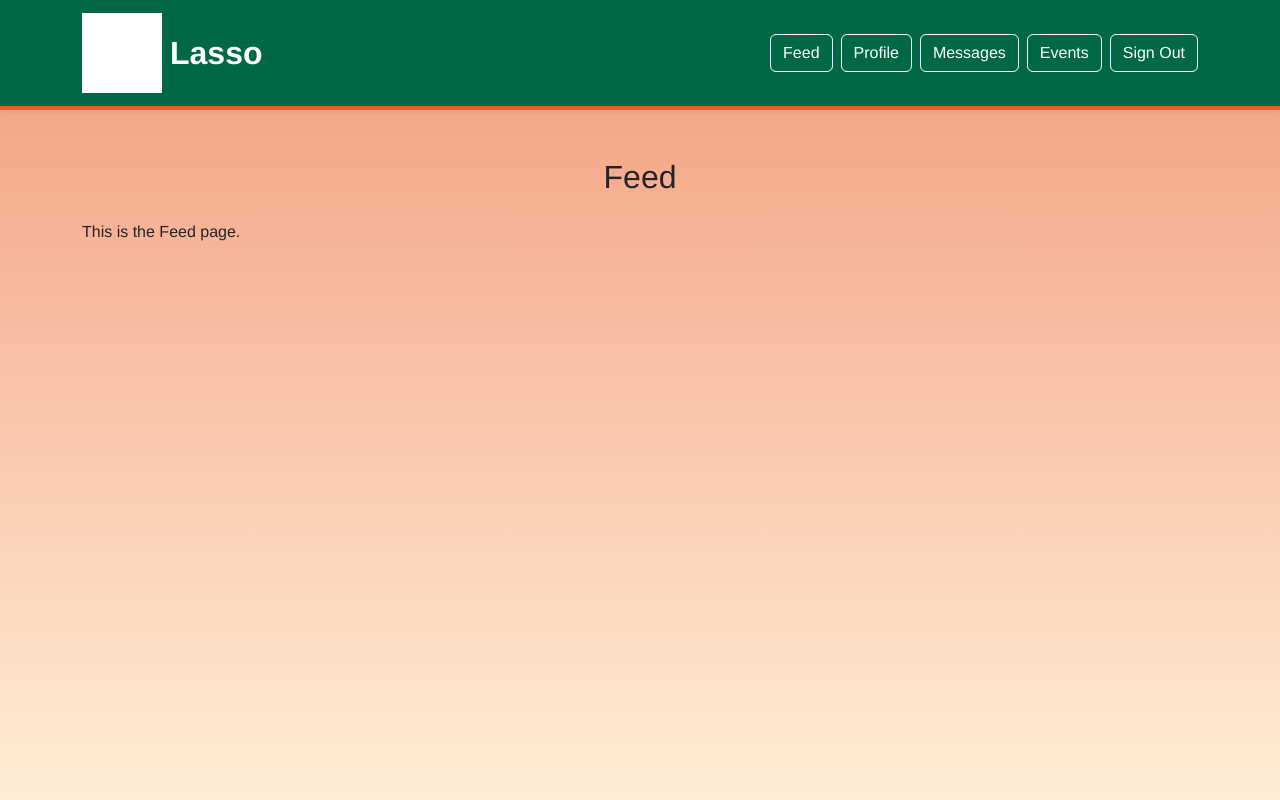
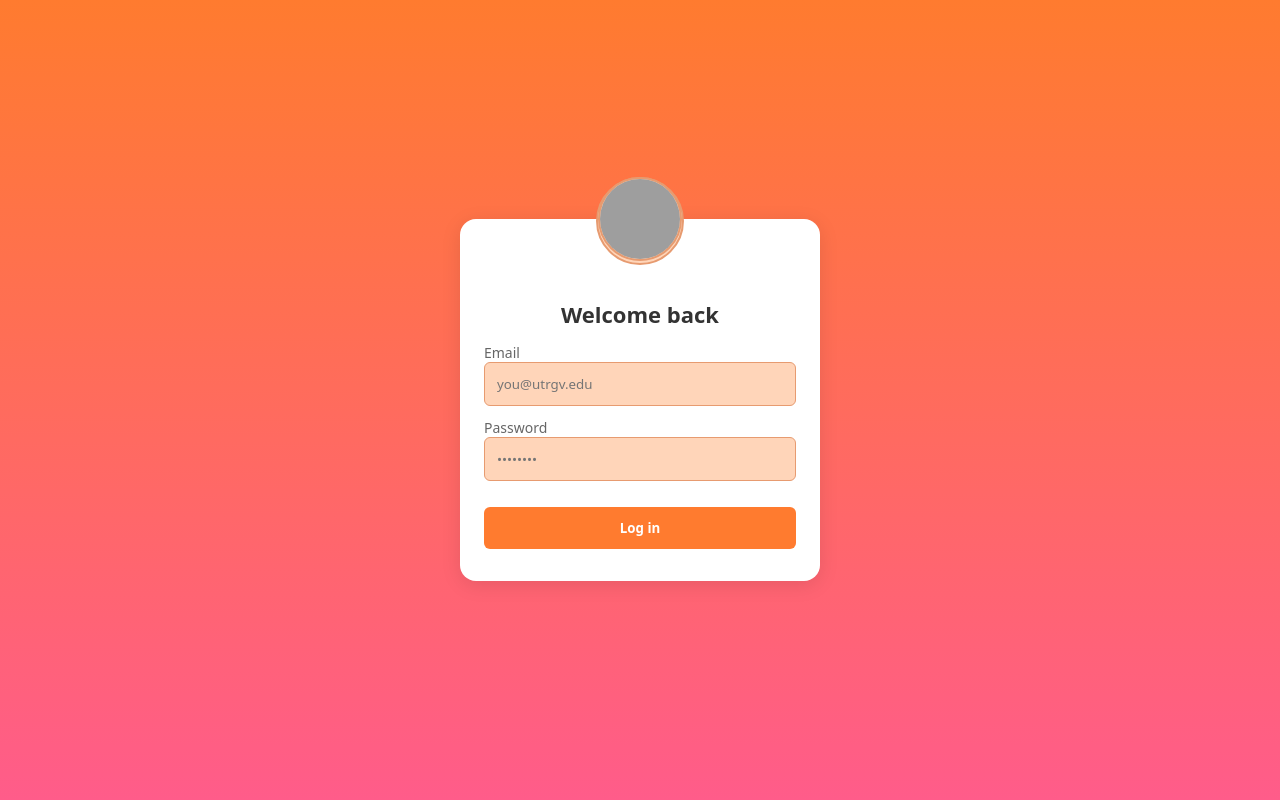
Before and after one commit to mozzarellastix/SWE_App, a Django app: page / in a window 1280 px wide. Run offline with Django 5.2, Linux system fonts and the light colour scheme; grey boxes are pictures that could not be loaded.

Commit message:
Connected db to login

```diff
--- /dev/null
+++ b/sweapp/polls/static/css/login-styles.css
@@ -0,0 +1,116 @@
+/* COLORS */
+:root {
+  --orange: #ff7b2f;
+  --pink: #ff5c8a;
+  --white: #ffffff;
+  --light-peach: #ffd5b9;
+  --text: #333;
+}
+
+/* RESET + BASE */
+* {
+  box-sizing: border-box;
+  font-family: system-ui, -apple-system, "Segoe UI", Roboto, sans-serif;
+}
+
+body {
+  margin: 0;
+  min-height: 100vh;
+  display: flex;
+  justify-content: center;
+  align-items: center;
+
+  /* gradient background */
+  background: linear-gradient(180deg, var(--orange), var(--pink));
+}
+
+/* LOGIN CARD */
+.card {
+  position: relative;
+  width: min(90vw, 360px);
+  background: var(--white);
+  border-radius: 16px;
+  padding: 80px 24px 32px; /* top padding leaves space for the circle */
+  box-shadow: 0 4px 20px rgba(0, 0, 0, 0.1);
+  text-align: center;
+}
+
+/* PROFILE CIRCLE */
+.card::before {
+  content: "";
+  position: absolute;
+  top: -42px;
+  left: 50%;
+  transform: translateX(-50%);
+  width: 84px;
+  height: 84px;
+  background: var(--light-peach);
+  border: 2px solid #e79b70;
+  border-radius: 50%;
+}
+
+/* FORM ELEMENTS */
+h1 {
+  margin-top: 0;
+  font-size: 22px;
+  color: var(--text);
+}
+
+label {
+  display: block;
+  margin: 12px 0 6px;
+  font-size: 14px;
+  color: #666;
+  text-align: left;
+}
+
+input {
+  width: 100%;
+  padding: 12px;
+  border: 1.5px solid #e79b70;
+  border-radius: 6px;
+  background: var(--light-peach);
+  color: var(--text);
+}
+
+input:focus {
+  outline: none;
+  border-color: var(--orange);
+}
+
+/* BUTTON */
+button {
+  width: 100%;
+  margin-top: 20px;
+  padding: 12px;
+  border: 0;
+  border-radius: 6px;
+  background: var(--orange);
+  color: white;
+  font-weight: 600;
+  cursor: pointer;
+  transition: background 0.2s;
+}
+
+button:hover {
+  background: #ff9a5c;
+}
+
+/* ERROR MESSAGE */
+.error {
+  color: #ff4b4b;
+  margin-top: 8px;
+}
+
+#avatar {
+  width: 84px;
+  height: 84px;
+  object-fit: cover;
+  border-radius: 50%;
+  border: 2px solid #e79b70;
+  position: absolute;
+  top: -42px;
+  left: 50%;
+  transform: translateX(-50%);
+  background: var(--light-peach);
+}
--- a/sweapp/polls/templates/main/login.html
+++ b/sweapp/polls/templates/main/login.html
@@ -1,5 +1,54 @@
-{% extends "main/base.html" %}
-{% block content %}
-<h2 class="text-center mb-4">Login to Lasso</h2>
-<p>This is the login page.</p>
-{% endblock %}
+{% load static %}
+<!DOCTYPE html>
+<html lang="en">
+  <head>
+    <meta charset="utf-8" />
+    <title>Login — Vaquero Social</title>
+    <meta name="viewport" content="width=device-width, initial-scale=1" />
+    <link rel="stylesheet" href="{% static 'css/login-styles.css' %}" />
+  </head>
+  <body>
+    <main class="card">
+      <h1>Welcome back</h1>
+
+      <img
+        id="avatar"
+        src="https://content.sportslogos.net/logos/35/5639/full/utrgv_vaqueros_logo_mascot_2019_sportslogosnet-7580.png"
+        alt="Profile avatar"
+      />
+
+      <form id="loginForm" method="post" action="">
+        {% csrf_token %}
+
+        <label
+          >Email
+          <input
+            id="email"
+            name="email"
+            type="email"
+            placeholder="you@utrgv.edu"
+            required
+          />
+        </label>
+
+        <label
+          >Password
+          <input
+            id="password"
+            name="password"
+            type="password"
+            placeholder="••••••••"
+            required
+            minlength="4"
+          />
+        </label>
+
+        <button type="submit" id="loginBtn">Log in</button>
+
+        {% if messages %} {% for message in messages %}
+        <p class="error" role="alert">{{ message }}</p>
+        {% endfor %} {% endif %}
+      </form>
+    </main>
+  </body>
+</html>
--- a/sweapp/polls/templates/main/navbar.html
+++ b/sweapp/polls/templates/main/navbar.html
@@ -1,28 +1,57 @@
-
 {% comment %} Have no idea what im doing -ash ;) {% endcomment %}
 <!-- Navbar HTML using Bootstrap 5, however probably will change it up later -->
-<nav class="navbar navbar-expand-lg navbar-light bg-white border-bottom border-4 border-warning shadow-sm sticky-top">
+<nav
+  class="navbar navbar-expand-lg navbar-light bg-white border-bottom border-4 border-warning shadow-sm sticky-top"
+>
   <div class="container">
-        <a class="navbar-brand d-flex align-items-center gap-2" href="{% url 'feed' %}">
+    <a
+      class="navbar-brand d-flex align-items-center gap-2"
+      href="{% url 'feed' %}"
+    >
       <!-- need to find a logo, placeholder -->
-            <img src="https://images.vexels.com/media/users/3/252889/isolated/preview/02e0a9c8d1b16f3f23d96715d114168e-cowboy-with-lasso-and-horse-silhouette.png"
-                 alt="Lasso Logo" width="80" height="80" class="d-inline-block align-text-top">
+      <img
+        src="https://images.vexels.com/media/users/3/252889/isolated/preview/02e0a9c8d1b16f3f23d96715d114168e-cowboy-with-lasso-and-horse-silhouette.png"
+        alt="Lasso Logo"
+        width="80"
+        height="80"
+        class="d-inline-block align-text-top"
+      />
       <span class="fs-2 fw-bold text-warning">Lasso</span>
     </a>
-        <button class="navbar-toggler" type="button" data-bs-toggle="collapse" data-bs-target="#navbarContent"
-                aria-controls="navbarContent" aria-expanded="false" aria-label="Toggle navigation">
+    <button
+      class="navbar-toggler"
+      type="button"
+      data-bs-toggle="collapse"
+      data-bs-target="#navbarContent"
+      aria-controls="navbarContent"
+      aria-expanded="false"
+      aria-label="Toggle navigation"
+    >
       <span class="navbar-toggler-icon"></span>
     </button>
 
-
     <div class="collapse navbar-collapse" id="navbarContent">
       <ul class="navbar-nav ms-auto gap-2">
-                <li class="nav-item"><a class="btn btn-outline-warning" href="{% url 'feed' %}">Feed</a></li>
-                <li class="nav-item"><a class="btn btn-outline-warning" href="{% url 'profile' %}">Profile</a></li>
-                <li class="nav-item"><a class="btn btn-outline-warning" href="{% url 'messages' %}">Messages</a></li>
-                <li class="nav-item"><a class="btn btn-outline-danger" href="{% url 'events' %}">Events</a></li>
-                <li class="nav-item"><a class="btn btn-outline-warning" href="{% url 'login' %}">Sign Out</a></li> <!--wonky -->
-                {% comment %} <!-- <li class="nav-item"><a class="btn btn-outline-warning" href="{% url 'settings' %}">Settings</a></li> --> we should prob add this eventually {% endcomment %}
+        <li class="nav-item">
+          <a class="btn btn-outline-warning" href="/polls/feed/">Feed</a>
+        </li>
+        <li class="nav-item">
+          <a class="btn btn-outline-warning" href="/polls/profile/">Profile</a>
+        </li>
+        <li class="nav-item">
+          <a class="btn btn-outline-warning" href="/polls/messages/"
+            >Messages</a
+          >
+        </li>
+        <li class="nav-item">
+          <a class="btn btn-outline-danger" href="/polls/events/">Events</a>
+        </li>
+        <li class="nav-item">
+          <a class="btn btn-outline-warning" href="/logout/">Sign Out</a>
+        </li>
+        {% comment %}
+        <!-- <li class="nav-item"><a class="btn btn-outline-warning" href="{% url 'settings' %}">Settings</a></li> -->
+        we should prob add this eventually {% endcomment %}
       </ul>
     </div>
   </div>
--- a/sweapp/polls/urls.py
+++ b/sweapp/polls/urls.py
@@ -8,9 +8,11 @@ from . import views
 # testing out views - ash
 urlpatterns = [
     path('', views.feed_view, name='feed'),
+    path('feed/', views.feed_view, name='feed-page'),  # Added explicit feed URL
     path('login/', views.login_view, name='login'),
+    path('logout/', views.logout_view, name='logout'),
     path('events/', views.events_view, name='events'),
     path('messages/', views.messages_view, name='messages'),
-    path('profile/', views.profile_view, name='profile'),
+    path('profile/', views.profile_view, name='profile')
     # path('navbar/', views.navbar, name='navbar'),
 ]
--- a/sweapp/polls/views.py
+++ b/sweapp/polls/views.py
@@ -1,18 +1,61 @@
 from django.http import HttpResponse
-
-from django.shortcuts import render
+from django.shortcuts import render, redirect
+from django.contrib.auth import authenticate, login, logout
+from django.contrib import messages
 
 def index(request):
     return HttpResponse("Hello world. You're at the polls index.")
 
-# Create your views here.
-
 # testing out views.. - ash
 # unless its supposed to be (for example)'main/login.html' <- it was lmao
 def login_view(request):
+    # If user is already logged in, redirect to feed
+    if request.user.is_authenticated:
+        return redirect('/polls/feed/')
+
+    if request.method == 'POST':
+        email = request.POST.get('email')
+        password = request.POST.get('password')
+
+        print(f"[LOGIN] Attempting login for email: {email}")
+
+        # Django's authenticate() uses username by default, but we can use email
+        # First, try to find user by email
+        from django.contrib.auth.models import User
+        try:
+            user_obj = User.objects.get(email=email)
+            username = user_obj.username
+            print(f"[LOGIN] Found user: {username}")
+        except User.DoesNotExist:
+            print(f"[LOGIN] No user found with email: {email}")
+            messages.error(request, 'Invalid email or password.')
+            return render(request, 'main/login.html')
+
+        # Authenticate user against database
+        user = authenticate(request, username=username, password=password)
+        print(f"[LOGIN] Authentication result: {user}")
+
+        if user is not None:
+            # Login successful - log the user in
+            login(request, user)
+            print(f"[LOGIN] User logged in successfully. Authenticated: {request.user.is_authenticated}")
+            return redirect('/polls/feed/')  # Redirect to feed page after login
+        else:
+            # Login failed
+            print(f"[LOGIN] Authentication failed for user: {username}")
+            messages.error(request, 'Invalid email or password.')
+
     return render(request, 'main/login.html')
 
 def feed_view(request):
+    print(f"[FEED] User: {request.user}, Authenticated: {request.user.is_authenticated}")
+
+    # Check if user is logged in
+    if not request.user.is_authenticated:
+        print(f"[FEED] User not authenticated, redirecting to login")
+        return redirect('/')  # Redirect to login page
+
+    print(f"[FEED] Rendering feed for user: {request.user.username}")
     return render(request, 'main/feed.html')
 
 def events_view(request):
@@ -26,3 +69,10 @@ def profile_view(request):
 
 def navbar(request): # do we need a view for navbar?
     return HttpResponse("This is the navbar component.")
+
+def logout_view(request):
+    print(f"[LOGOUT] User {request.user.username} logging out")
+    logout(request)
+    print(f"[LOGOUT] User logged out. Authenticated: {request.user.is_authenticated}")
+    messages.success(request, 'You have been logged out successfully.')
+    return redirect('/')
--- a/sweapp/sweapp/urls.py
+++ b/sweapp/sweapp/urls.py
@@ -16,9 +16,11 @@ Including another URLconf
 """
 from django.contrib import admin
 from django.urls import include, path
+from polls import views
 
 urlpatterns = [
     path('admin/', admin.site.urls),
-    path('', include('polls.urls')), # default route to feed
-
+    path('', views.login_view, name='login'),  # Default page is login
+    path('logout/', views.logout_view, name='logout'),  # Logout at root level
+    path('polls/', include('polls.urls')),  # Other pages under /polls/
 ]
```
Lines whose indentation alone changed are shown as unchanged.
